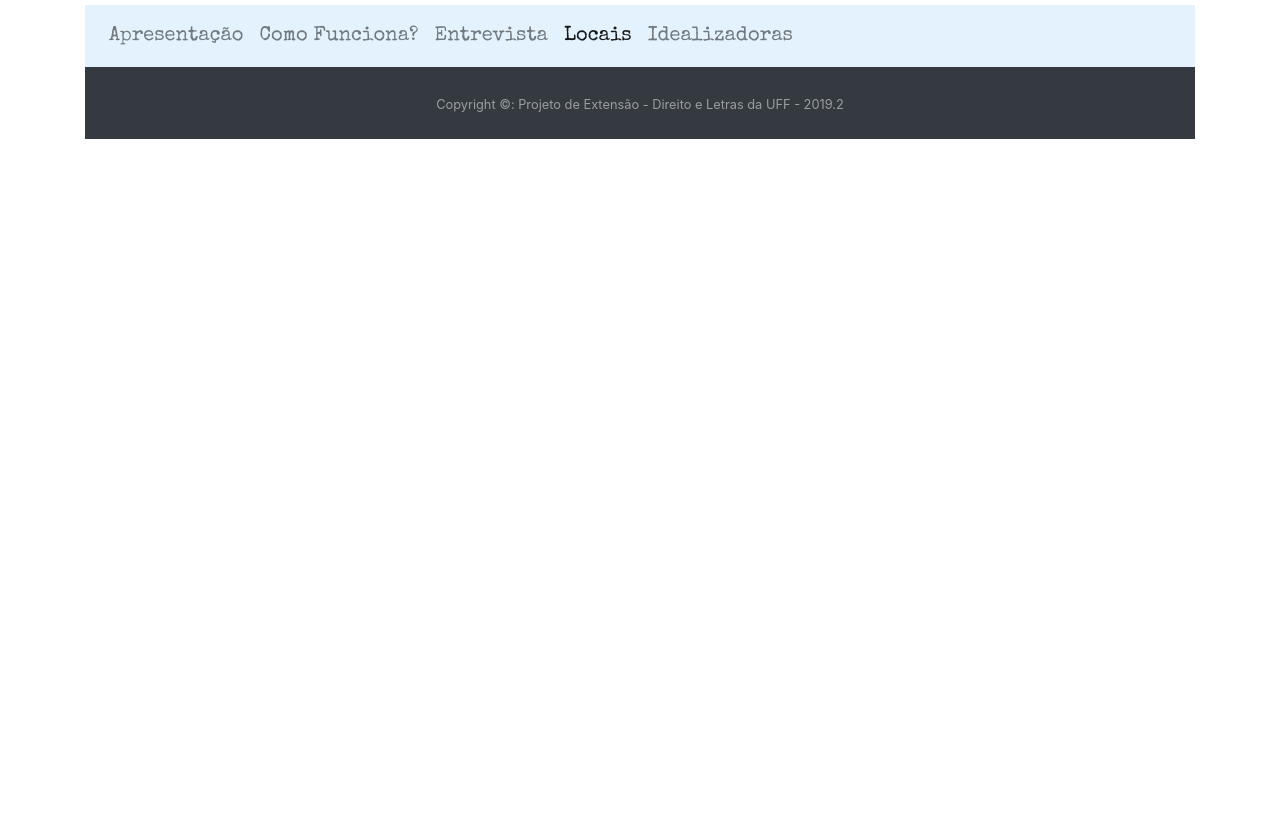
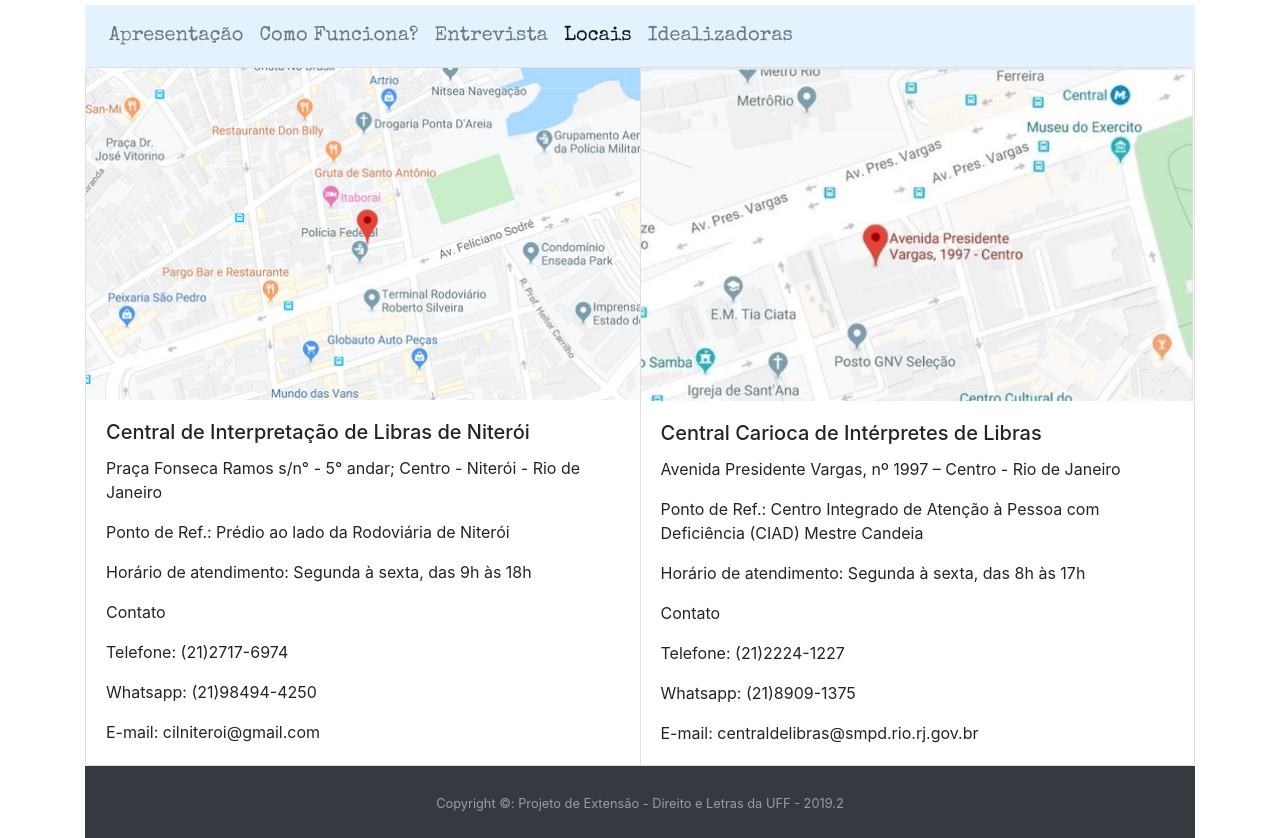
Before and after one commit to lucasdamascena-1/site-libras-uff, a plain HTML site: page _pages/locais.html in a window 1280 px wide. Shown: the part 134-972 px from the top of the page. Before the commit the page ends 800 px from the top, so only its background shows below. Drawn offline with nearby package versions, Linux system fonts and the light colour scheme.

Commit message:
Localizacao e Idealizadoras

```diff
--- a/_css/estilo.css
+++ b/_css/estilo.css
@@ -1,3 +1,4 @@
+/*All*/
 @charset "UTF-8";
 
 @font-face {
--- a/_pages/locais.html
+++ b/_pages/locais.html
@@ -54,6 +54,36 @@
                 </div>
             </nav>
 
+            <div class="card-group">
+                    <div class="card">
+                      <img src="../_images/_localizacao/_loc01.jpg" class="card-img-top" alt="Localização Central de Interpretação de Libras de Niterói">
+                      <div class="card-body">
+                        <h5 class="card-title">Central de Interpretação de Libras de Niterói</h5>
+                        <p class="card-text">Praça Fonseca Ramos s/n° - 5° andar; Centro - Niterói - Rio de Janeiro</p>
+                        <p class="card-text">Ponto de Ref.: Prédio ao lado da Rodoviária de Niterói</p>
+                        <p class="card-text">Horário de atendimento: Segunda à sexta, das 9h às 18h</p>
+                        <p class="card-text">Contato</p>
+                        <p class="card-text">Telefone: (21)2717-6974</p>
+                        <p class="card-text">Whatsapp: (21)98494-4250</p>
+                        <p class="card-text">E-mail: cilniteroi@gmail.com</p>
+                      </div>
+                    </div>
+
+                    <div class="card">
+                            <img src="../_images/_localizacao/_loc02_edt.jpg" class="card-img-top" alt="Localização Central Carioca de Intérpretes de Libras">
+                            <div class="card-body">
+                              <h5 class="card-title">Central Carioca de Intérpretes de Libras</h5>
+                              <p class="card-text">Avenida Presidente Vargas, nº 1997 – Centro - Rio de Janeiro</p>
+                              <p class="card-text">Ponto de Ref.: Centro Integrado de Atenção à Pessoa com Deficiência (CIAD) Mestre Candeia</p>
+                              <p class="card-text">Horário de atendimento: Segunda à sexta, das 8h às 17h</p>
+                              <p class="card-text">Contato</p>
+                              <p class="card-text">Telefone: (21)2224-1227</p>
+                              <p class="card-text">Whatsapp: (21)8909-1375</p>
+                              <p class="card-text">E-mail: centraldelibras@smpd.rio.rj.gov.br</p>
+                            </div>
+                          </div>
+            </div>
+
             <footer id="sticky-footer" class="py-4 bg-dark text-white-50">
                 <div class="container text-center">
                     <small>Copyright &copy;: Projeto de Extensão - Direito e Letras da UFF - 2019.2</small>
```
Also changed, not shown: _pages/idealizadoras.html (+41 -1 lines), _images/_idealizadoras/_id01.jpg (added), _images/_idealizadoras/_id02.jpg (added), _images/_idealizadoras/_id03.jpg (added), _images/_idealizadoras/_id04.jpg (added), _images/_localizacao/_loc01.jpg (added), _images/_localizacao/_loc02.jpg (added), _images/_localizacao/_loc02_edt.jpg (added).
